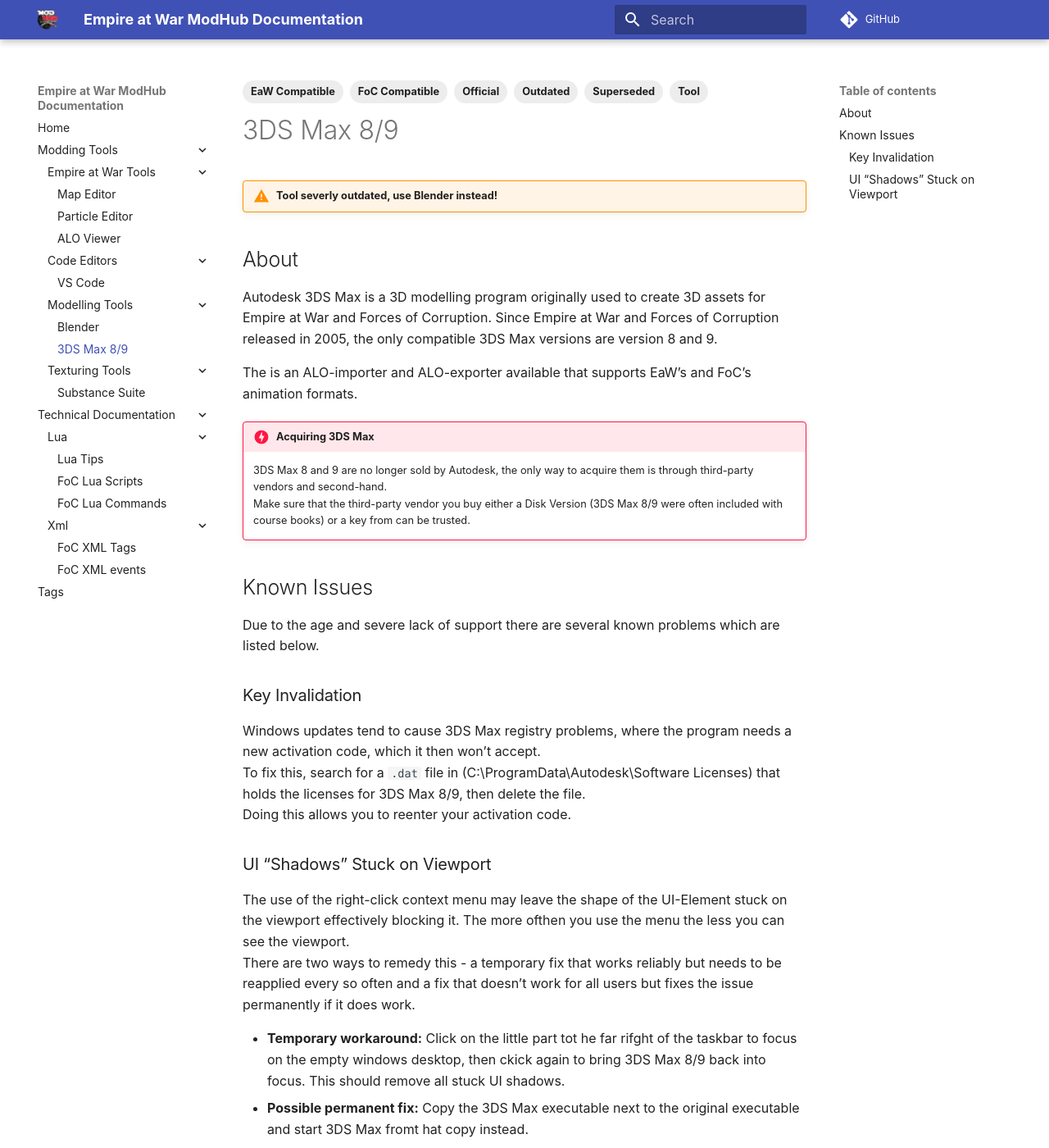
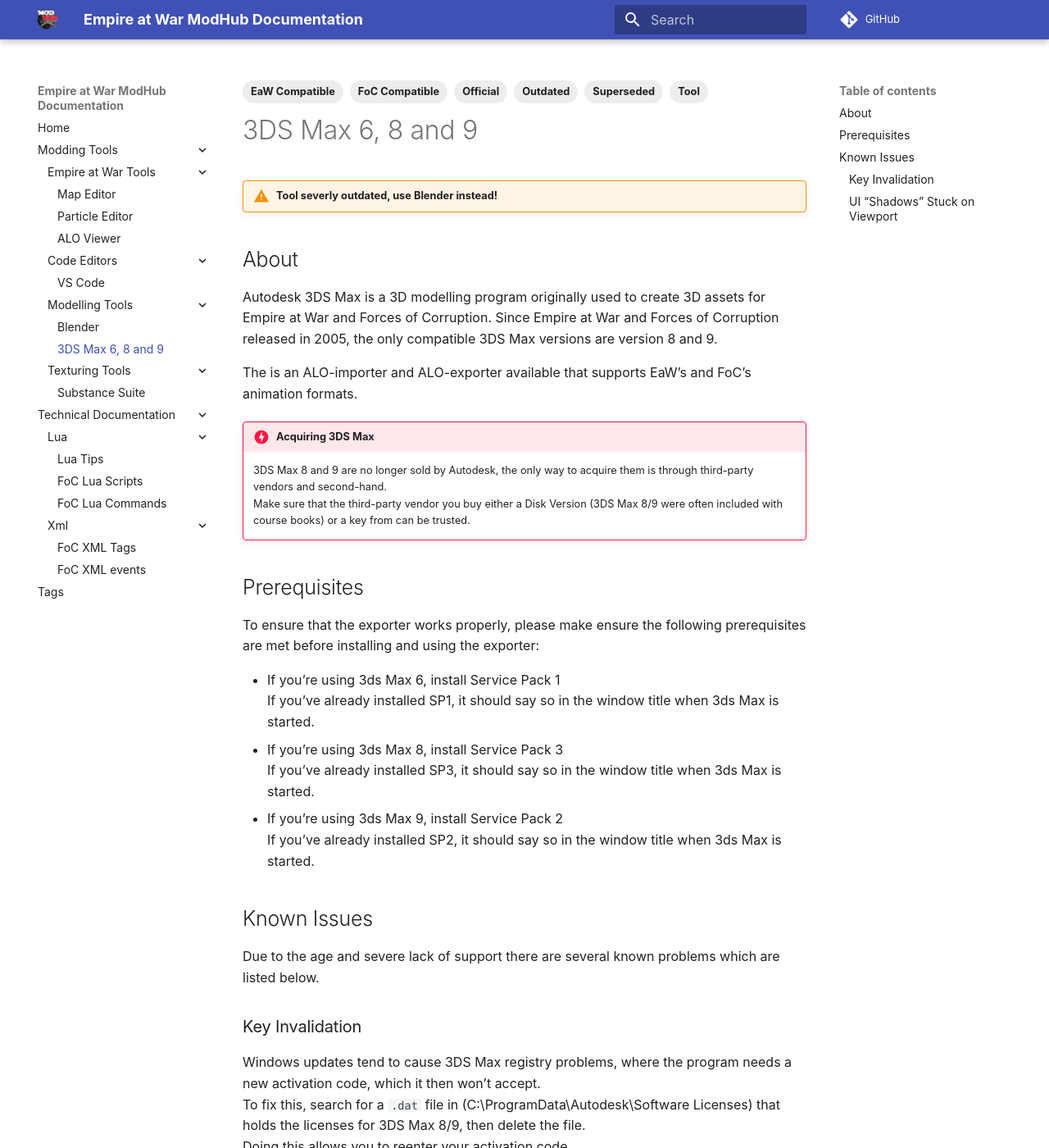
Before and after one commit to AlamoEngine-Tools/eaw-doc-pages, an MkDocs documentation site: the page built from docs/tools/modelling/autodesk.md, in a window 1280 px wide and 1400 px high. Shown: the whole window at 82% size. Built offline with MkDocs 1.6.1 and Material for MkDocs 9.7.7, drawn with Linux system fonts in a browser that asks for light colours; comment, search, counter and statistics services are not loaded.

Commit message:
Update autodesk.md

```diff
--- a/docs/tools/modelling/autodesk.md
+++ b/docs/tools/modelling/autodesk.md
@@ -1,5 +1,5 @@
 ---
-title: 3DS Max 8/9
+title: 3DS Max 6, 8 and 9
 tags:
   - Tool
   - Official
@@ -9,7 +9,7 @@
   - Superseded
 ---
 
-# 3DS Max 8/9
+# 3DS Max 6, 8 and 9
 
 !!! warning "Tool severly outdated, use Blender instead!"
 
@@ -23,6 +23,17 @@
 !!! danger "Acquiring 3DS Max"
     3DS Max 8 and 9 are no longer sold by Autodesk, the only way to acquire them is through third-party vendors and second-hand.
     Make sure that the third-party vendor you buy either a Disk Version (3DS Max 8/9 were often included with course books) or a key from can be trusted.
+
+## Prerequisites
+
+To ensure that the exporter works properly, please make ensure the following prerequisites are met before installing and using the exporter:
+
+- If you're using 3ds Max 6, install Service Pack 1
+  If you've already installed SP1, it should say so in the window title when 3ds Max is started.
+- If you're using 3ds Max 8, install Service Pack 3
+  If you've already installed SP3, it should say so in the window title when 3ds Max is started.
+- If you're using 3ds Max 9, install Service Pack 2
+  If you've already installed SP2, it should say so in the window title when 3ds Max is started.
 
 ## Known Issues
 
```
